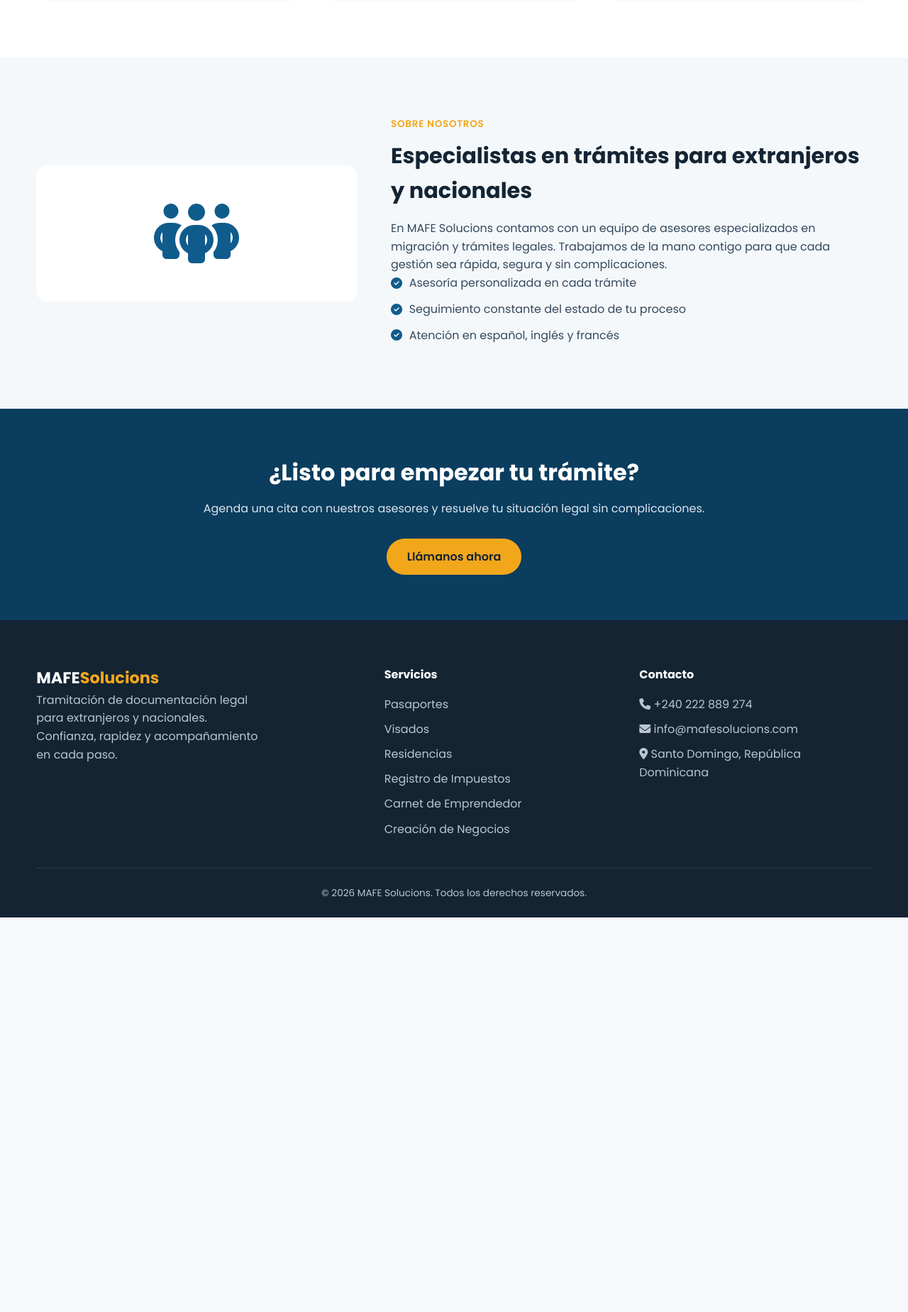
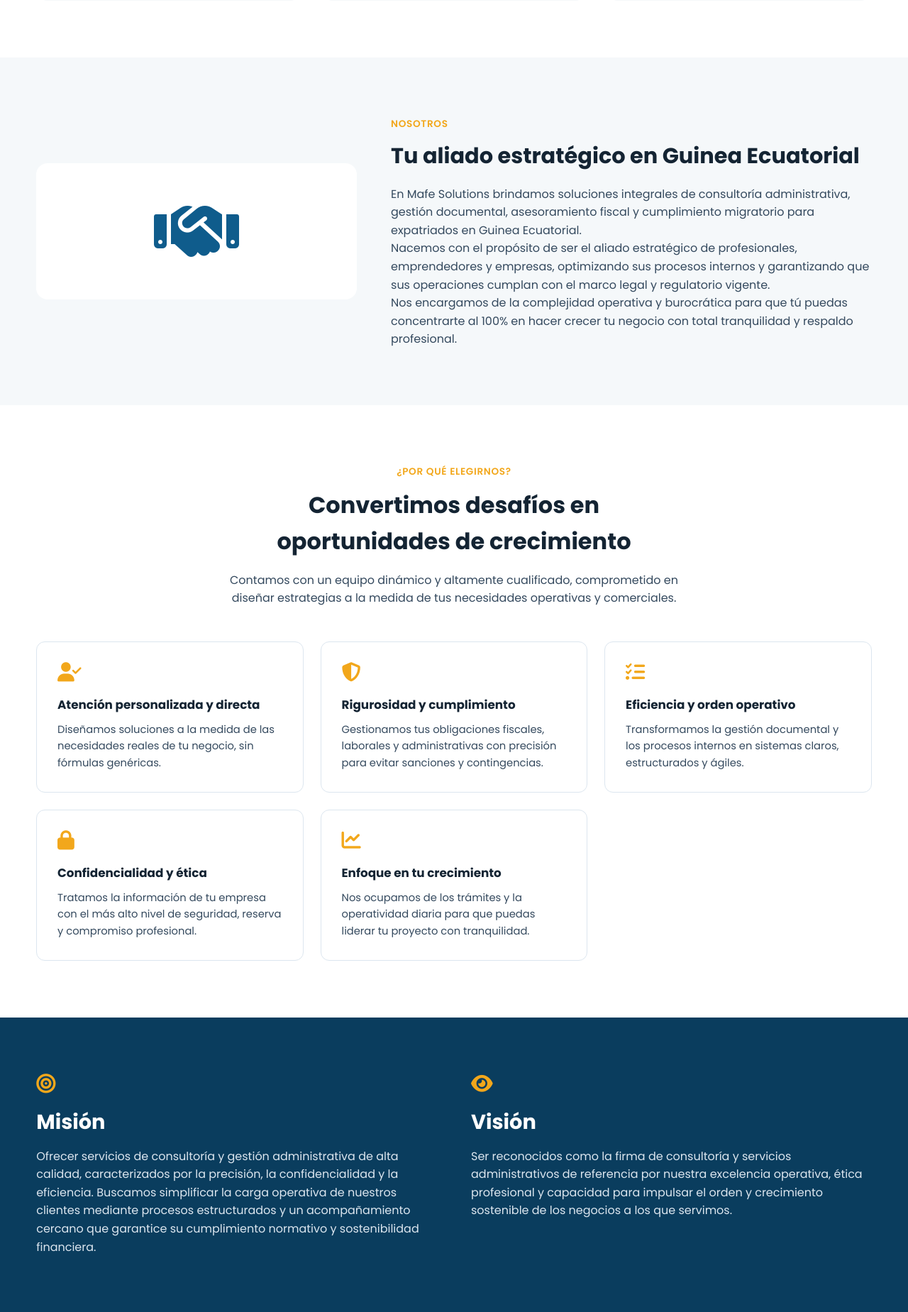
Before and after one commit to CosmeRivas/mafe, a Django app: page / in a window 1280 px wide. Shown: the part 1752-3601 px from the top of the page at 71% size. Before the commit the page ends 3045 px from the top, so only its background shows below. Run offline with Django 5.2, Linux system fonts and the light colour scheme.

Commit message:
update 01/08

```diff
--- a/mafeproject/mafeapp/static/mafeapp/css/style.css
+++ b/mafeproject/mafeapp/static/mafeapp/css/style.css
@@ -300,6 +300,57 @@ ul {
     color: var(--color-primary);
 }
 
+/* Reasons and purpose */
+.why-us {
+    padding: 5rem 0;
+}
+
+.reasons-grid {
+    display: grid;
+    grid-template-columns: repeat(3, 1fr);
+    gap: 1.5rem;
+}
+
+.reason-card {
+    border: 1px solid #dce6ef;
+    border-radius: 12px;
+    padding: 1.8rem;
+}
+
+.reason-card i,
+.purpose i {
+    color: var(--color-accent);
+    font-size: 1.7rem;
+}
+
+.reason-card h3 {
+    color: var(--color-dark);
+    font-size: 1.05rem;
+    margin: 1rem 0 0.6rem;
+}
+
+.reason-card p {
+    font-size: 0.92rem;
+}
+
+.purpose {
+    background: var(--color-primary-dark);
+    color: #dce6ef;
+    padding: 5rem 0;
+}
+
+.purpose-grid {
+    display: grid;
+    grid-template-columns: repeat(2, 1fr);
+    gap: 3rem;
+}
+
+.purpose h2 {
+    color: #fff;
+    font-size: 1.8rem;
+    margin: 0.8rem 0;
+}
+
 /* CTA */
 .cta {
     background: var(--color-primary-dark);
@@ -371,6 +422,10 @@ ul {
         grid-template-columns: repeat(2, 1fr);
     }
 
+    .reasons-grid {
+        grid-template-columns: repeat(2, 1fr);
+    }
+
     .footer-inner {
         grid-template-columns: 1fr;
     }
@@ -390,6 +445,11 @@ ul {
         grid-template-columns: 1fr;
     }
 
+    .reasons-grid,
+    .purpose-grid {
+        grid-template-columns: 1fr;
+    }
+
     .hero-text h1 {
         font-size: 2rem;
     }
--- a/mafeproject/mafeapp/templates/mafeapp/base.html
+++ b/mafeproject/mafeapp/templates/mafeapp/base.html
@@ -4,7 +4,7 @@
 <head>
     <meta charset="UTF-8">
     <meta name="viewport" content="width=device-width, initial-scale=1.0">
-    <title>{% block title %}MAFE Solucions{% endblock %}</title>
+    <title>{% block title %}MAFE Solutions{% endblock %}</title>
     <link rel="preconnect" href="https://fonts.googleapis.com">
     <link href="https://fonts.googleapis.com/css2?family=Poppins:wght@400;500;600;700&display=swap" rel="stylesheet">
     <link rel="stylesheet" href="https://cdnjs.cloudflare.com/ajax/libs/font-awesome/6.5.1/css/all.min.css">
@@ -13,7 +13,7 @@
 <body>
     <header class="site-header">
         <div class="container header-inner">
-            <a href="{% url 'mafeapp:home' %}" class="logo">MAFE<span>Solucions</span></a>
+            <a href="{% url 'mafeapp:home' %}" class="logo">MAFE<span>Solutions</span></a>
             <nav class="main-nav">
                 <button class="nav-toggle" aria-label="Abrir menú">
                     <i class="fa-solid fa-bars"></i>
@@ -36,8 +36,8 @@
     <footer class="site-footer" id="contacto">
         <div class="container footer-inner">
             <div class="footer-col">
-                <a href="{% url 'mafeapp:home' %}" class="logo">MAFE<span>Solucions</span></a>
-                <p>Tramitación de documentación legal para extranjeros y nacionales. Confianza, rapidez y acompañamiento en cada paso.</p>
+                <a href="{% url 'mafeapp:home' %}" class="logo">MAFE<span>Solutions</span></a>
+                <p>Consultoría administrativa, gestión documental, asesoramiento fiscal y cumplimiento migratorio.</p>
             </div>
             <div class="footer-col">
                 <h4>Servicios</h4>
@@ -53,14 +53,14 @@
             <div class="footer-col">
                 <h4>Contacto</h4>
                 <ul>
-                    <li><i class="fa-solid fa-phone"></i> +240 222 889 274</li>
-                    <li><i class="fa-solid fa-envelope"></i> info@mafesolucions.com</li>
-                    <li><i class="fa-solid fa-location-dot"></i> Santo Domingo, República Dominicana</li>
+                    <li><i class="fa-solid fa-phone"></i> +240 555 553 725</li>
+                    <li><i class="fa-solid fa-envelope"></i> info@mafesolutions.com</li>
+                    <li><i class="fa-solid fa-location-dot"></i> La Ronda, Malabo. Guinea Ecuatorial</li>
                 </ul>
             </div>
         </div>
         <div class="footer-bottom">
-            <p>&copy; {% now "Y" %} MAFE Solucions. Todos los derechos reservados.</p>
+            <p>&copy; {% now "Y" %} MAFE Solutions. Todos los derechos reservados.</p>
         </div>
     </footer>
     <script src="{% static 'mafeapp/js/main.js' %}"></script>
--- a/mafeproject/mafeapp/templates/mafeapp/home.html
+++ b/mafeproject/mafeapp/templates/mafeapp/home.html
@@ -1,5 +1,5 @@
 {% extends 'mafeapp/base.html' %}
-{% block title %}MAFE Solucions | Trámites legales para extranjeros y nacionales{% endblock %}
+{% block title %}MAFE Solutions | Trámites legales para extranjeros y nacionales{% endblock %}
 
 {% block content %}
 <section class="hero">
@@ -64,18 +64,67 @@
 <section class="about" id="nosotros">
     <div class="container about-inner">
         <div class="about-image">
-            <i class="fa-solid fa-people-group"></i>
+            <i class="fa-solid fa-handshake"></i>
         </div>
         <div class="about-text">
-            <span class="eyebrow">Sobre nosotros</span>
-            <h2>Especialistas en trámites para extranjeros y nacionales</h2>
-            <p>En MAFE Solucions contamos con un equipo de asesores especializados en migración y trámites legales. Trabajamos de la mano contigo para que cada gestión sea rápida, segura y sin complicaciones.</p>
-            <ul class="checklist">
-                <li><i class="fa-solid fa-circle-check"></i> Asesoría personalizada en cada trámite</li>
-                <li><i class="fa-solid fa-circle-check"></i> Seguimiento constante del estado de tu proceso</li>
-                <li><i class="fa-solid fa-circle-check"></i> Atención en español, inglés y francés</li>
-            </ul>
+            <span class="eyebrow">Nosotros</span>
+            <h2>Tu aliado estratégico en Guinea Ecuatorial</h2>
+            <p>En Mafe Solutions brindamos soluciones integrales de consultoría administrativa, gestión documental, asesoramiento fiscal y cumplimiento migratorio para expatriados en Guinea Ecuatorial.</p>
+            <p>Nacemos con el propósito de ser el aliado estratégico de profesionales, emprendedores y empresas, optimizando sus procesos internos y garantizando que sus operaciones cumplan con el marco legal y regulatorio vigente.</p>
+            <p>Nos encargamos de la complejidad operativa y burocrática para que tú puedas concentrarte al 100% en hacer crecer tu negocio con total tranquilidad y respaldo profesional.</p>
         </div>
+    </div>
+</section>
+
+<section class="why-us">
+    <div class="container">
+        <div class="section-heading">
+            <span class="eyebrow">¿Por qué elegirnos?</span>
+            <h2>Convertimos desafíos en oportunidades de crecimiento</h2>
+            <p>Contamos con un equipo dinámico y altamente cualificado, comprometido en diseñar estrategias a la medida de tus necesidades operativas y comerciales.</p>
+        </div>
+        <div class="reasons-grid">
+            <article class="reason-card">
+                <i class="fa-solid fa-user-check"></i>
+                <h3>Atención personalizada y directa</h3>
+                <p>Diseñamos soluciones a la medida de las necesidades reales de tu negocio, sin fórmulas genéricas.</p>
+            </article>
+            <article class="reason-card">
+                <i class="fa-solid fa-shield-halved"></i>
+                <h3>Rigurosidad y cumplimiento</h3>
+                <p>Gestionamos tus obligaciones fiscales, laborales y administrativas con precisión para evitar sanciones y contingencias.</p>
+            </article>
+            <article class="reason-card">
+                <i class="fa-solid fa-list-check"></i>
+                <h3>Eficiencia y orden operativo</h3>
+                <p>Transformamos la gestión documental y los procesos internos en sistemas claros, estructurados y ágiles.</p>
+            </article>
+            <article class="reason-card">
+                <i class="fa-solid fa-lock"></i>
+                <h3>Confidencialidad y ética</h3>
+                <p>Tratamos la información de tu empresa con el más alto nivel de seguridad, reserva y compromiso profesional.</p>
+            </article>
+            <article class="reason-card">
+                <i class="fa-solid fa-chart-line"></i>
+                <h3>Enfoque en tu crecimiento</h3>
+                <p>Nos ocupamos de los trámites y la operatividad diaria para que puedas liderar tu proyecto con tranquilidad.</p>
+            </article>
+        </div>
+    </div>
+</section>
+
+<section class="purpose">
+    <div class="container purpose-grid">
+        <article>
+            <i class="fa-solid fa-bullseye"></i>
+            <h2>Misión</h2>
+            <p>Ofrecer servicios de consultoría y gestión administrativa de alta calidad, caracterizados por la precisión, la confidencialidad y la eficiencia. Buscamos simplificar la carga operativa de nuestros clientes mediante procesos estructurados y un acompañamiento cercano que garantice su cumplimiento normativo y sostenibilidad financiera.</p>
+        </article>
+        <article>
+            <i class="fa-solid fa-eye"></i>
+            <h2>Visión</h2>
+            <p>Ser reconocidos como la firma de consultoría y servicios administrativos de referencia por nuestra excelencia operativa, ética profesional y capacidad para impulsar el orden y crecimiento sostenible de los negocios a los que servimos.</p>
+        </article>
     </div>
 </section>
 
@@ -83,7 +132,7 @@
     <div class="container cta-inner">
         <h2>¿Listo para empezar tu trámite?</h2>
         <p>Agenda una cita con nuestros asesores y resuelve tu situación legal sin complicaciones.</p>
-        <a href="tel:+18090000000" class="btn btn-primary">Llámanos ahora</a>
+        <a href="tel:+240 555 553 725" class="btn btn-primary">Llámanos ahora</a>
     </div>
 </section>
 {% endblock %}
```
Also changed, not shown: mafeproject/db.sqlite3.
